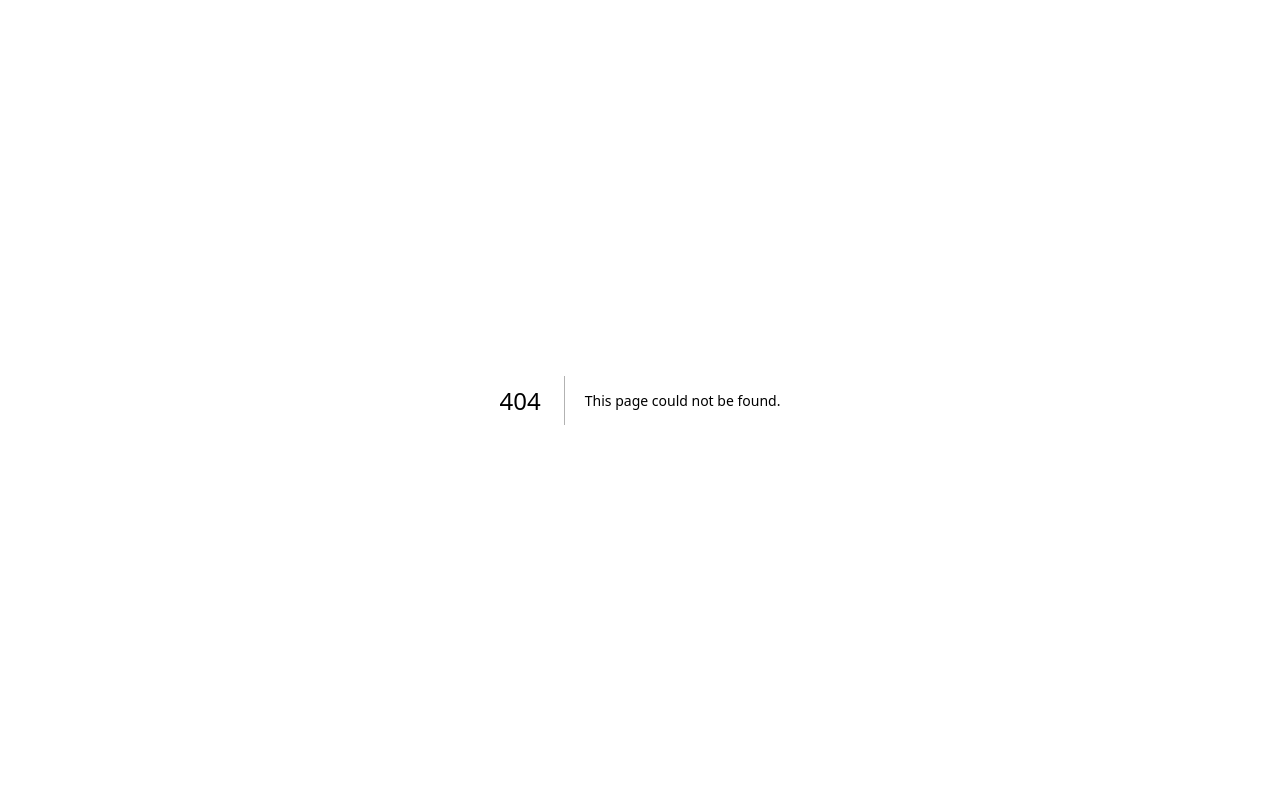
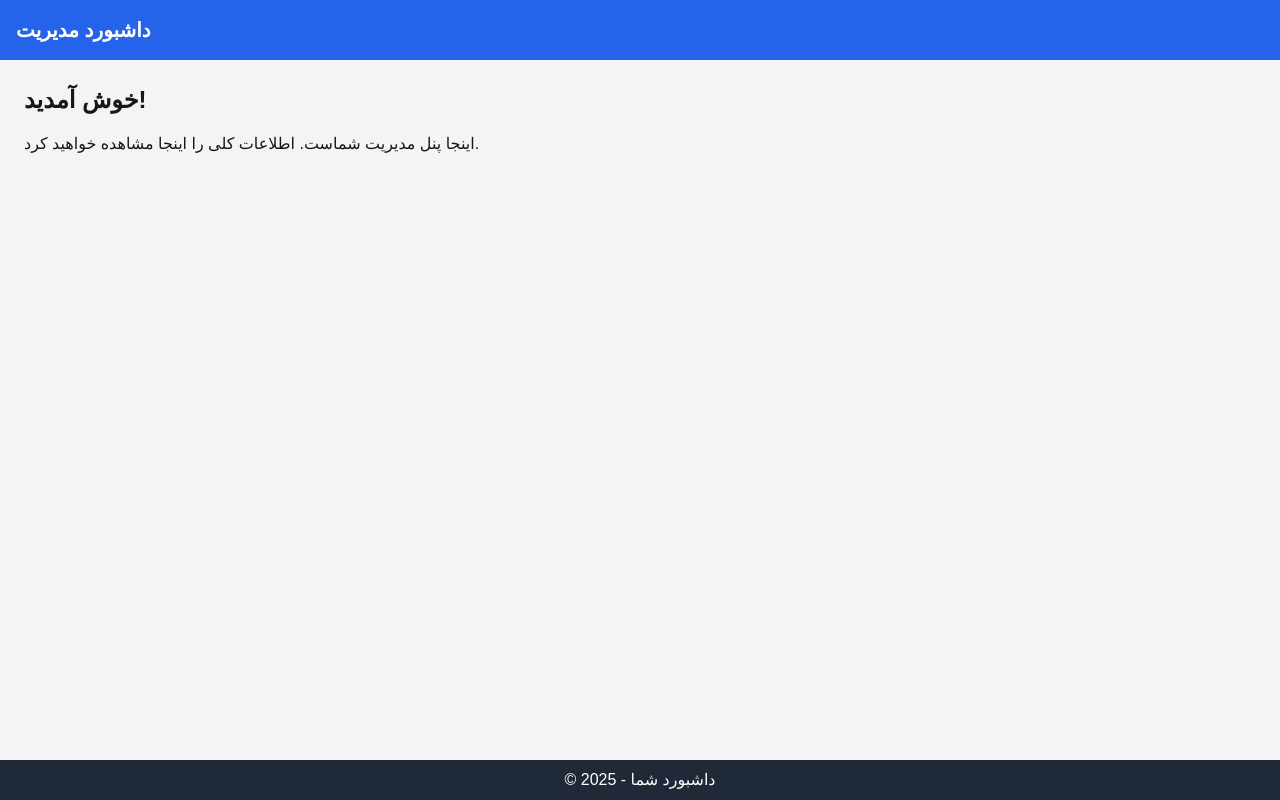
Before and after one commit to negin-khademi/admin-dashboard, a Next.js app: page /dashboard in a window 1280 px wide. Before the commit this address had no page. Built offline with nearby package versions, Linux system fonts and the light colour scheme.

Commit message:
create dashboard page

```diff
--- /dev/null
+++ b/app/dashboard/page.tsx
@@ -0,0 +1,17 @@
+export default function DashboardPage() {
+  return (
+    <div className="flex flex-col h-screen">
+      {/* هدر */}
+      <header className="bg-blue-600 text-white p-4 text-xl font-bold">داشبورد مدیریت</header>
+
+      {/* محتوای اصلی */}
+      <main className="flex-1 p-6 bg-gray-100">
+        <h2 className="text-2xl font-semibold mb-4">خوش آمدید!</h2>
+        <p>اینجا پنل مدیریت شماست. اطلاعات کلی را اینجا مشاهده خواهید کرد.</p>
+      </main>
+
+      {/* فوتر */}
+      <footer className="bg-gray-800 text-white text-center p-2">&copy; 2025 - داشبورد شما</footer>
+    </div>
+  );
+}
```
